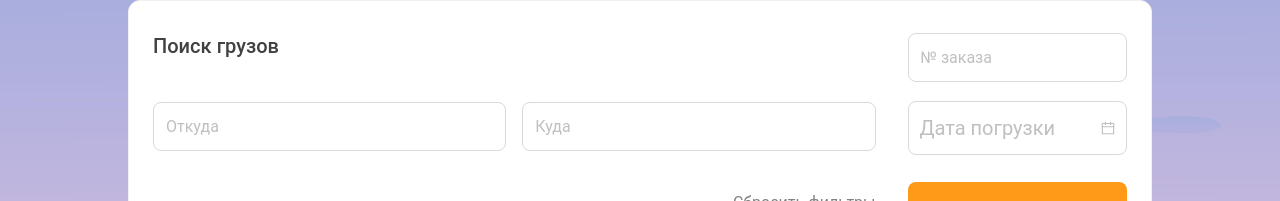
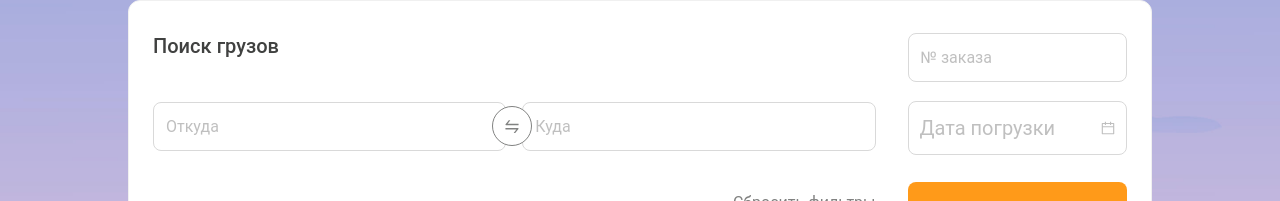
Before and after one commit to robertd2000/transportation_orders, a React (Vite) app: page / in a window 1280 px wide. Shown: the top 201 px of the page. Built offline with nearby package versions, Linux system fonts and the light colour scheme.

Commit message:
swap button

```diff
--- a/package.json
+++ b/package.json
@@ -10,6 +10,7 @@
     "preview": "vite preview"
   },
   "dependencies": {
+    "@ant-design/icons": "^5.3.6",
     "@faker-js/faker": "^8.4.1",
     "@tanstack/react-query": "^5.28.14",
     "antd": "^5.16.0",
--- a/src/components/Transportations/Filter/index.tsx
+++ b/src/components/Transportations/Filter/index.tsx
@@ -4,6 +4,7 @@ import { Formik, Form } from "formik";
 import { object, string, date } from "yup";
 import { useFilter } from "./hooks/useFilter";
 import { initialValues } from "./constants";
+import { SwapOutlined } from "@ant-design/icons";
 
 let transportationSchema = object({
   from: string(),
@@ -63,6 +64,7 @@ export const TransportationFilter = () => {
                   align={"middle"}
                   style={{
                     marginTop: "2.65rem",
+                    position: "relative",
                   }}
                 >
                   <Col span={12}>
@@ -87,6 +89,33 @@ export const TransportationFilter = () => {
                     />
                     {errors.to && touched.to ? <div>{errors.to}</div> : null}
                   </Col>
+                  <div
+                    style={{
+                      height: "38px",
+                      width: "38px",
+                      border: "1px solid #818281",
+                      borderRadius: "20px",
+                      textAlign: "center",
+                      verticalAlign: "middle",
+                      position: "absolute",
+                      left: "47%",
+                      zIndex: 999,
+                      backgroundColor: "white",
+                    }}
+                  >
+                    <SwapOutlined
+                      style={{
+                        height: "16px",
+                        width: "16px",
+                        textAlign: "center",
+                        verticalAlign: "middle",
+                        color: "#818281",
+                        cursor: "pointer",
+                        fontSize: "1.2rem",
+                        marginTop: ".7rem",
+                      }}
+                    />
+                  </div>
                 </Row>
 
                 <Row gutter={16}>
```
Also changed, not shown: 1 other file (tests, documents, lock files or other folders).
